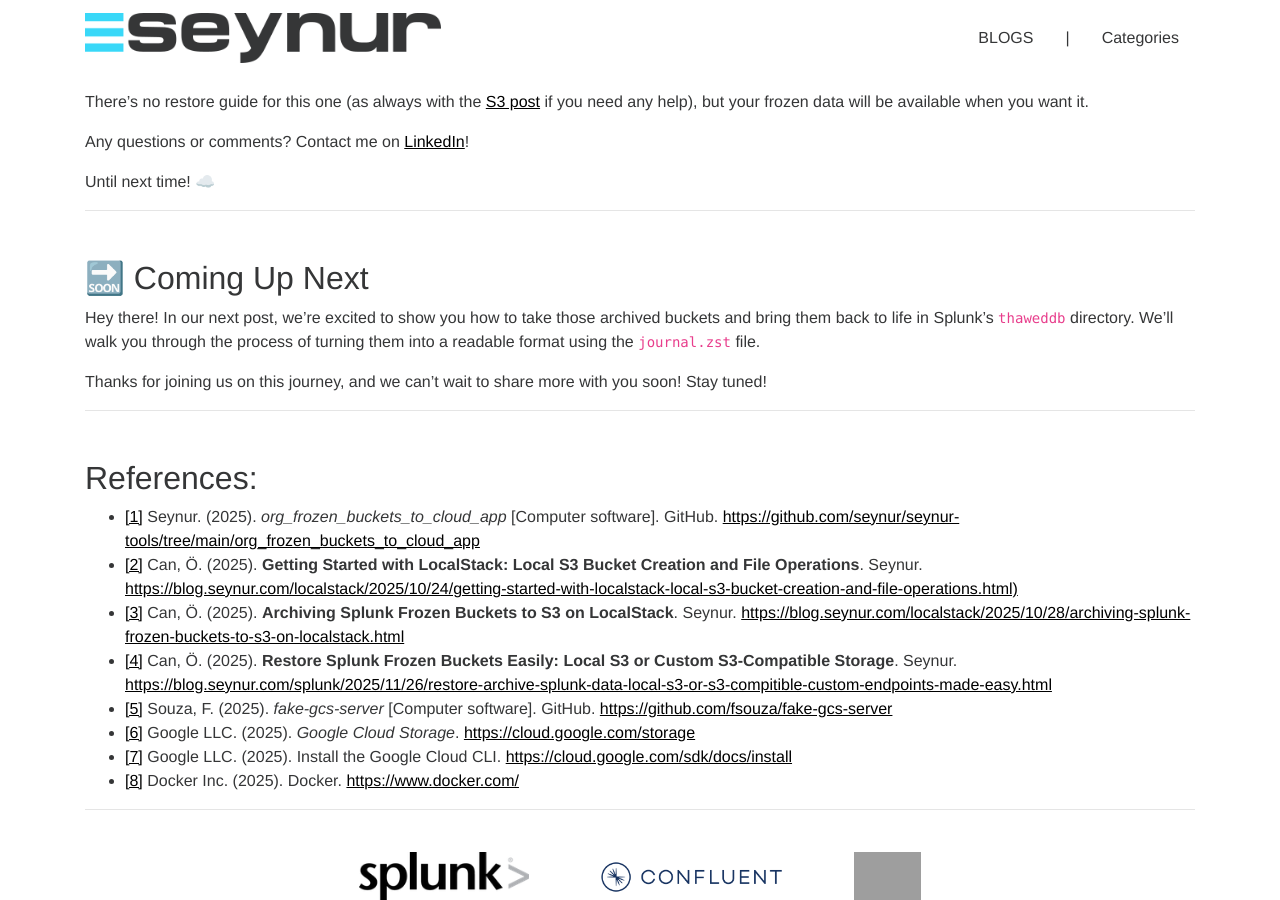
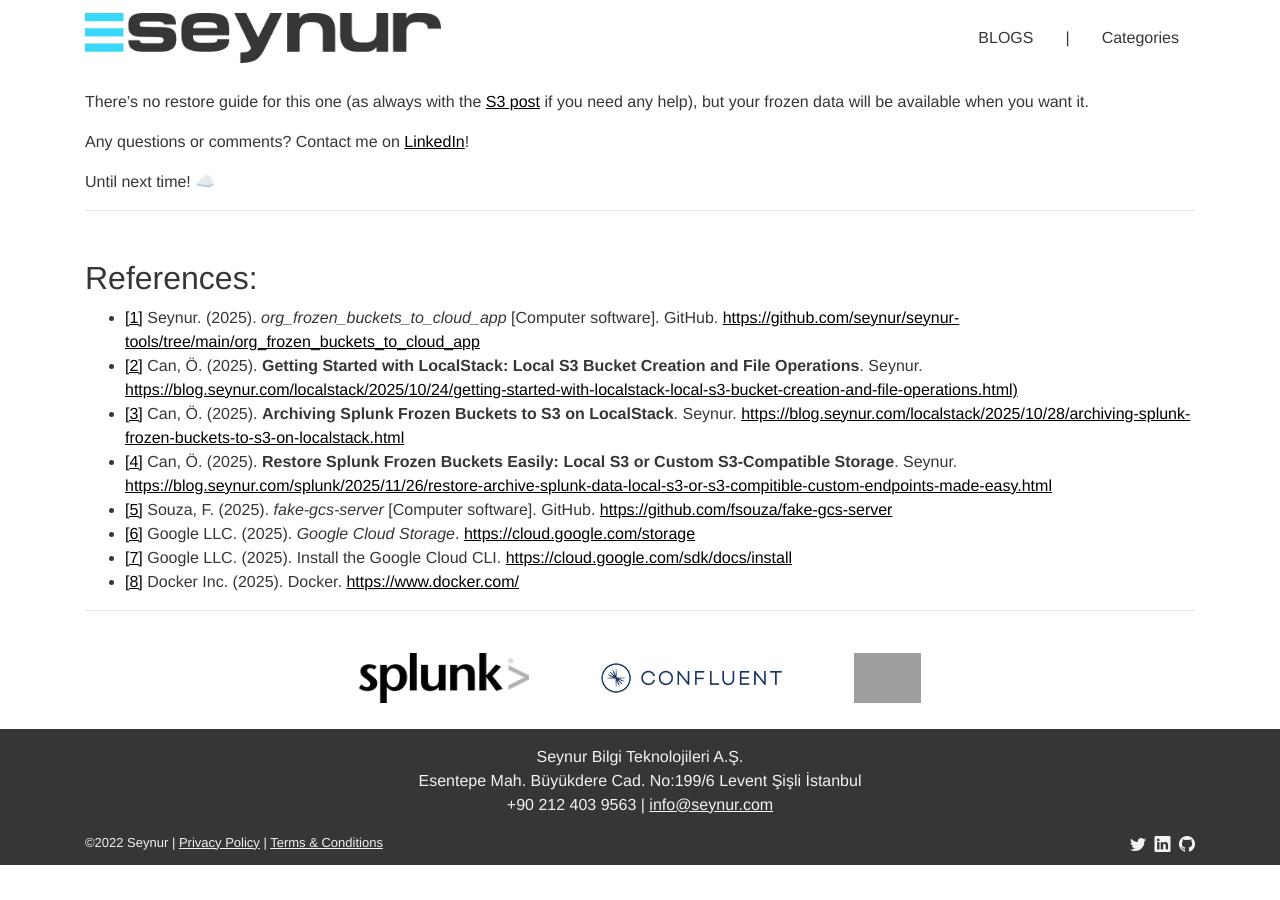
Before and after one commit to seynur/blog, a Jekyll site: the page built from _posts/2026-06-16-archiving-splunk-frozen-buckets-to-gcs.md, in a window 1280 px wide and 900 px high, scrolled down 5390 px. Built offline with Jekyll 4.4.1, drawn with Linux system fonts in a browser that asks for light colours; nearby versions of some CDN libraries; after the commit the page ends 6263 px from its top, so only the background shows below that; grey boxes are pictures that could not be loaded.

```diff
--- a/_posts/2026-06-16-archiving-splunk-frozen-buckets-to-gcs.md
+++ b/_posts/2026-06-16-archiving-splunk-frozen-buckets-to-gcs.md
@@ -177,14 +177,6 @@
 
 ---
 
-## 🔜 Coming Up Next
-
-Hey there! In our next post, we’re excited to show you how to take those archived buckets and bring them back to life in Splunk’s `thaweddb` directory. We’ll walk you through the process of turning them into a readable format using the `journal.zst` file.
-
-Thanks for joining us on this journey, and we can’t wait to share more with you soon! Stay tuned!
-
----
-
 ## References:
 - [[1]](https://github.com/seynur/seynur-tools/tree/main/org_frozen_buckets_to_cloud_app) Seynur. (2025). *org_frozen_buckets_to_cloud_app* [Computer software]. GitHub. [https://github.com/seynur/seynur-tools/tree/main/org_frozen_buckets_to_cloud_app](https://github.com/seynur/seynur-tools/tree/main/org_frozen_buckets_to_cloud_app)
 - [[2]](https://blog.seynur.com/localstack/2025/10/24/getting-started-with-localstack-local-s3-bucket-creation-and-file-operations.html) Can, Ö. (2025). **Getting Started with LocalStack: Local S3 Bucket Creation and File Operations**. Seynur. [https://blog.seynur.com/localstack/2025/10/24/getting-started-with-localstack-local-s3-bucket-creation-and-file-operations.html)](https://blog.seynur.com/localstack/2025/10/24/getting-started-with-localstack-local-s3-bucket-creation-and-file-operations.html)
```
